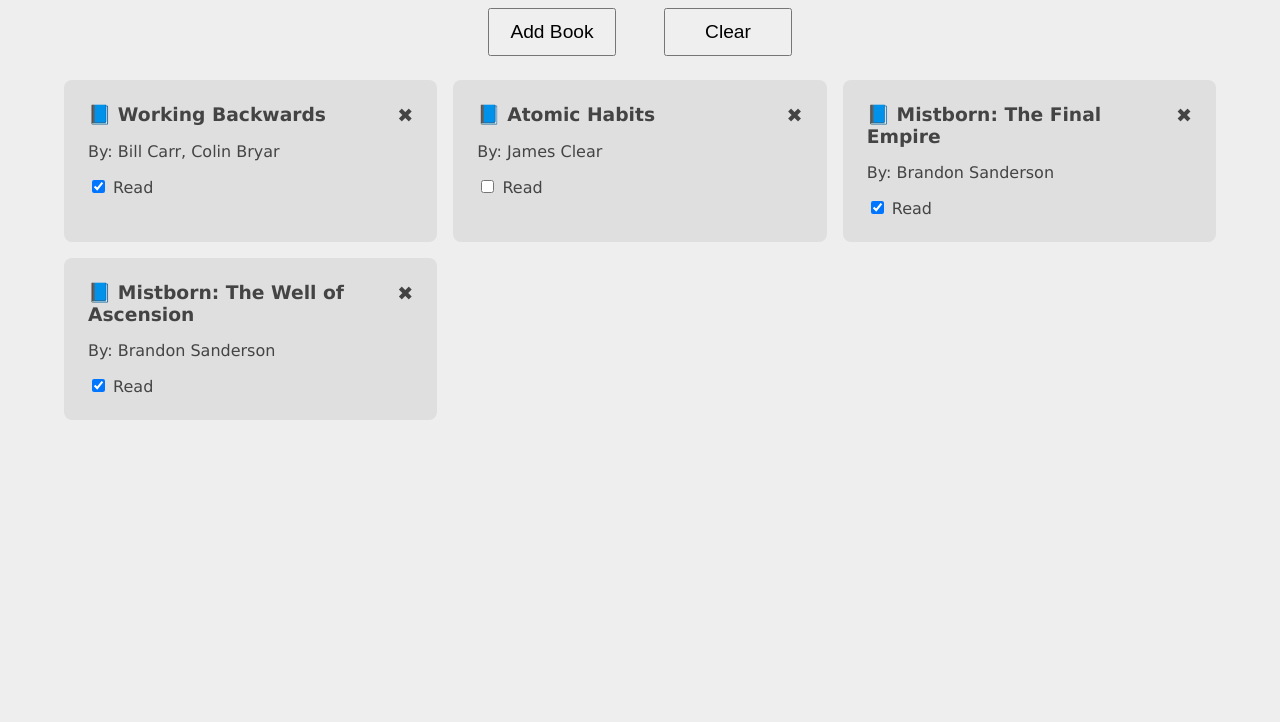
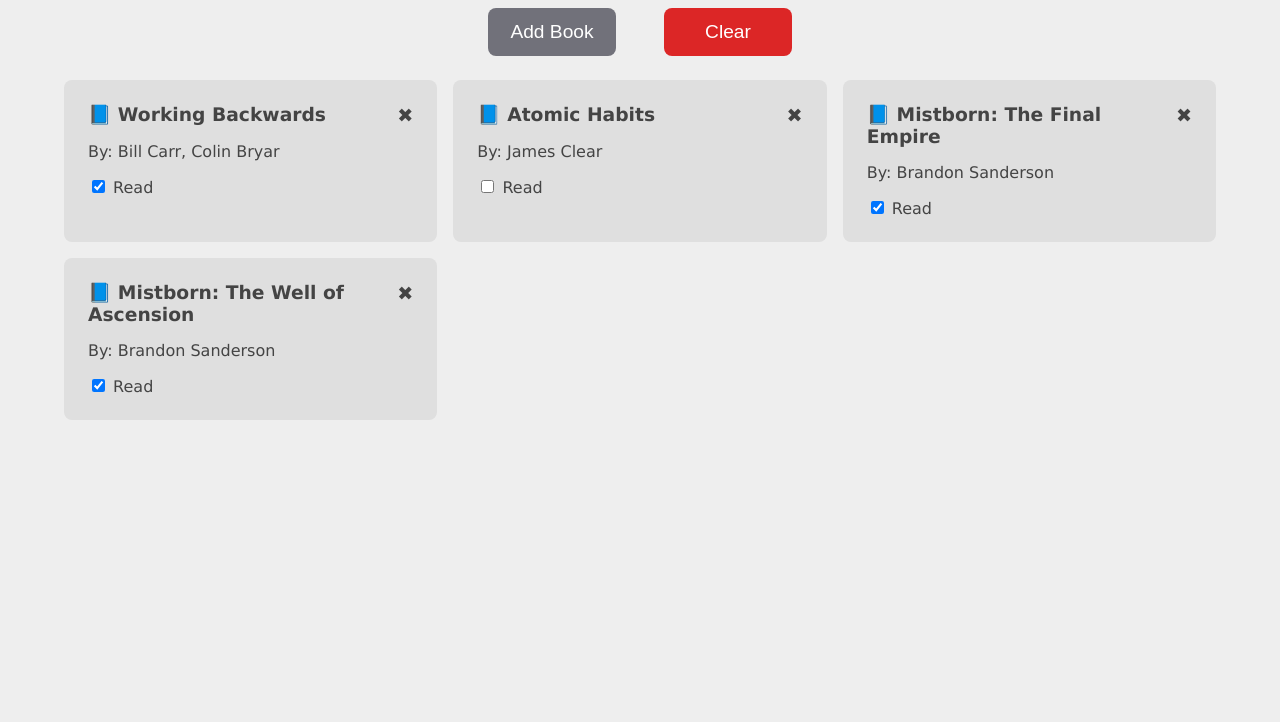
Before and after one commit to ArcaneIRE/odin-library, a plain HTML site: page index.html in a window 1280 px wide. Shown: the part 78-800 px from the top of the page. Drawn offline with Linux system fonts and the light colour scheme.

Commit message:
Update button styling

```diff
--- a/styles/styles.css
+++ b/styles/styles.css
@@ -26,6 +26,38 @@
     height: 3rem;
     font-size: 1.2rem;
     margin: 1.5rem 0;
+    border-radius: 0.5rem;
+    border: none;
+    color: white;
+    transition: background-color .05s;
+}
+
+#add-book:hover, #clear-books:hover {
+    cursor: pointer;
+}
+
+#add-book {
+    background-color: #71717A;
+}
+
+#add-book:hover {
+    background-color: #A1A1AA;
+}
+
+#add-book:active {
+    background-color: #52525B;
+}
+
+#clear-books {
+    background-color: #DC2626;
+}
+
+#clear-books:hover {
+    background-color: #EF4444;
+}
+
+#clear-books:active {
+    background-color: #B91C1C;
 }
 
 #add-book-modal {
```
